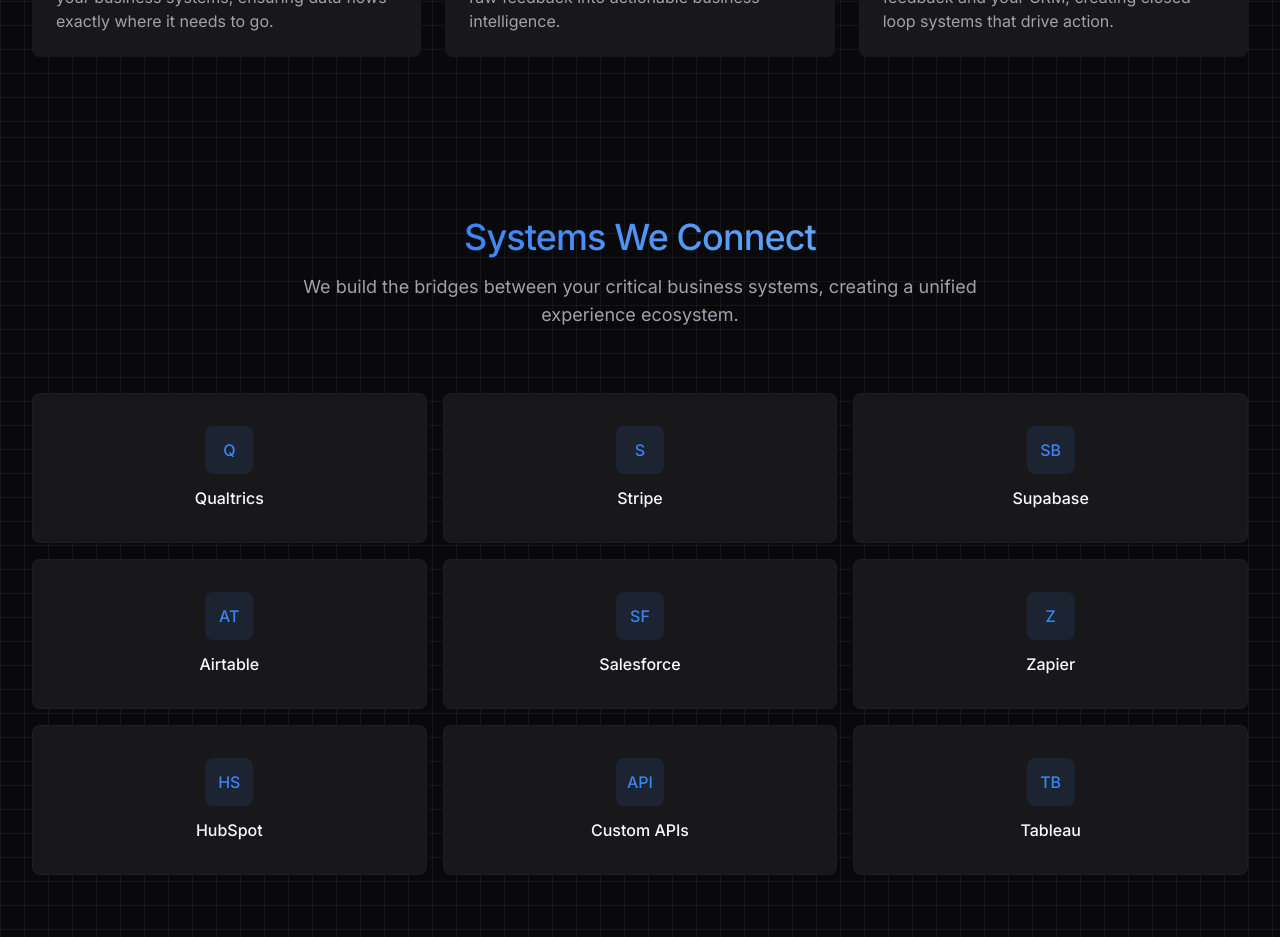
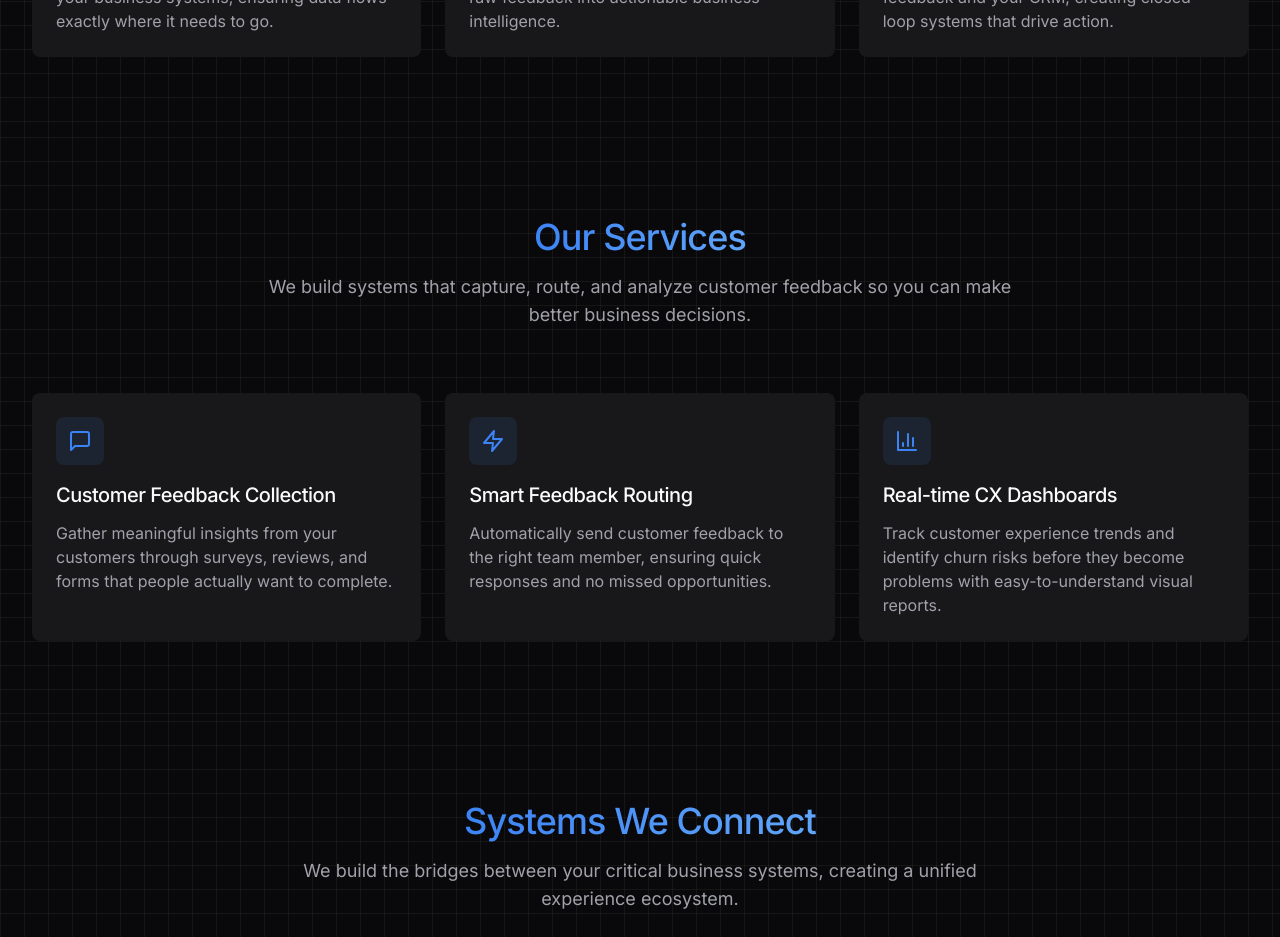
Before and after one commit to joshuaposton/strata_landing, a Next.js app: page / in a window 1280 px wide. Shown: the part 920-1857 px from the top of the page. Built offline with nearby package versions, Linux system fonts and the light colour scheme.

Commit message:
feat(): Initial project setup

```diff
--- a/src/components/ServicesSection.tsx
+++ b/src/components/ServicesSection.tsx
@@ -1,56 +1,52 @@
 
 import { Card, CardContent } from "@/components/ui/card";
-import { Settings, Database, BarChart3 } from "lucide-react";
+import { MessageSquare, Zap, BarChart3 } from "lucide-react";
 
 export function ServicesSection() {
   return (
-    <section id="services" className="py-16 bg-white">
-      <div className="container mx-auto px-4 md:px-6 lg:px-8">
-        <div className="max-w-3xl mx-auto text-center mb-12">
-          <h2 className="text-3xl md:text-4xl font-bold text-blue-900 mb-4">
-            Our Services
+    <section id="services" className="py-20 relative">
+      <div className="absolute inset-0 subtle-grid-bg"></div>
+
+      <div className="container relative z-10">
+        <div className="max-w-3xl mx-auto mb-16">
+          <h2 className="section-title text-center">
+            <span className="gradient-text">Our Services</span>
           </h2>
-          <p className="text-lg text-gray-700">
-            We provide end-to-end solutions that connect your systems, data, and customer touchpoints.
+          <p className="text-lg text-muted-foreground text-center mt-4">
+            We build systems that capture, route, and analyze customer feedback so you can make better business decisions.
           </p>
         </div>
 
-        <div className="grid md:grid-cols-3 gap-8">
-          <Card>
-            <CardContent className="pt-6 flex flex-col items-center text-center">
-              <div className="w-16 h-16 bg-blue-100 rounded-full flex items-center justify-center mb-4">
-                <Settings className="w-8 h-8 text-blue-900" />
+        <div className="grid md:grid-cols-3 gap-6">
+          <div className="grid-item">
+            <div className="w-12 h-12 rounded-lg bg-primary/10 flex items-center justify-center mb-4">
+              <MessageSquare className="w-6 h-6 text-primary" />
             </div>
-              <h3 className="text-xl font-semibold mb-3 text-blue-900">Experience Management System Integration</h3>
-              <p className="text-gray-700">
-                We connect and optimize your customer experience platforms, creating a unified system that works seamlessly across all touchpoints.
+            <h3 className="text-xl font-medium mb-3 text-foreground">Customer Feedback Collection</h3>
+            <p className="text-muted-foreground">
+              Gather meaningful insights from your customers through surveys, reviews, and forms that people actually want to complete.
             </p>
-            </CardContent>
-          </Card>
+          </div>
 
-          <Card>
-            <CardContent className="pt-6 flex flex-col items-center text-center">
-              <div className="w-16 h-16 bg-blue-100 rounded-full flex items-center justify-center mb-4">
-                <Database className="w-8 h-8 text-blue-900" />
+          <div className="grid-item">
+            <div className="w-12 h-12 rounded-lg bg-primary/10 flex items-center justify-center mb-4">
+              <Zap className="w-6 h-6 text-primary" />
             </div>
-              <h3 className="text-xl font-semibold mb-3 text-blue-900">CRM and API Connectors</h3>
-              <p className="text-gray-700">
-                Our custom connectors ensure your customer data flows smoothly between systems, giving you a complete view of every interaction.
+            <h3 className="text-xl font-medium mb-3 text-foreground">Smart Feedback Routing</h3>
+            <p className="text-muted-foreground">
+              Automatically send customer feedback to the right team member, ensuring quick responses and no missed opportunities.
             </p>
-            </CardContent>
-          </Card>
+          </div>
 
-          <Card>
-            <CardContent className="pt-6 flex flex-col items-center text-center">
-              <div className="w-16 h-16 bg-blue-100 rounded-full flex items-center justify-center mb-4">
-                <BarChart3 className="w-8 h-8 text-blue-900" />
+          <div className="grid-item">
+            <div className="w-12 h-12 rounded-lg bg-primary/10 flex items-center justify-center mb-4">
+              <BarChart3 className="w-6 h-6 text-primary" />
             </div>
-              <h3 className="text-xl font-semibold mb-3 text-blue-900">CX Analytics Dashboards</h3>
-              <p className="text-gray-700">
-                Transform complex data into actionable insights with our intuitive dashboards, helping you make informed decisions that drive growth.
+            <h3 className="text-xl font-medium mb-3 text-foreground">Real-time CX Dashboards</h3>
+            <p className="text-muted-foreground">
+              Track customer experience trends and identify churn risks before they become problems with easy-to-understand visual reports.
             </p>
-            </CardContent>
-          </Card>
+          </div>
         </div>
       </div>
     </section>
--- a/src/pages/index.tsx
+++ b/src/pages/index.tsx
@@ -1,4 +1,3 @@
-
 import Head from "next/head";
 import { Header } from "@/components/Header";
 import { Hero } from "@/components/Hero";
@@ -7,6 +6,7 @@
 import { CaseStudy } from "@/components/CaseStudy";
 import { ContactSection } from "@/components/ContactSection";
 import { Footer } from "@/components/Footer";
+import { ServicesSection } from '@/components/ServicesSection';
 
 export default function Home() {
   return (
@@ -23,6 +23,7 @@
         <main className="flex-1">
           <Hero />
           <ProblemSection />
+          <ServicesSection />
           <TechGrid />
           <CaseStudy />
           <ContactSection />
```
Lines whose indentation alone changed are shown as unchanged.
